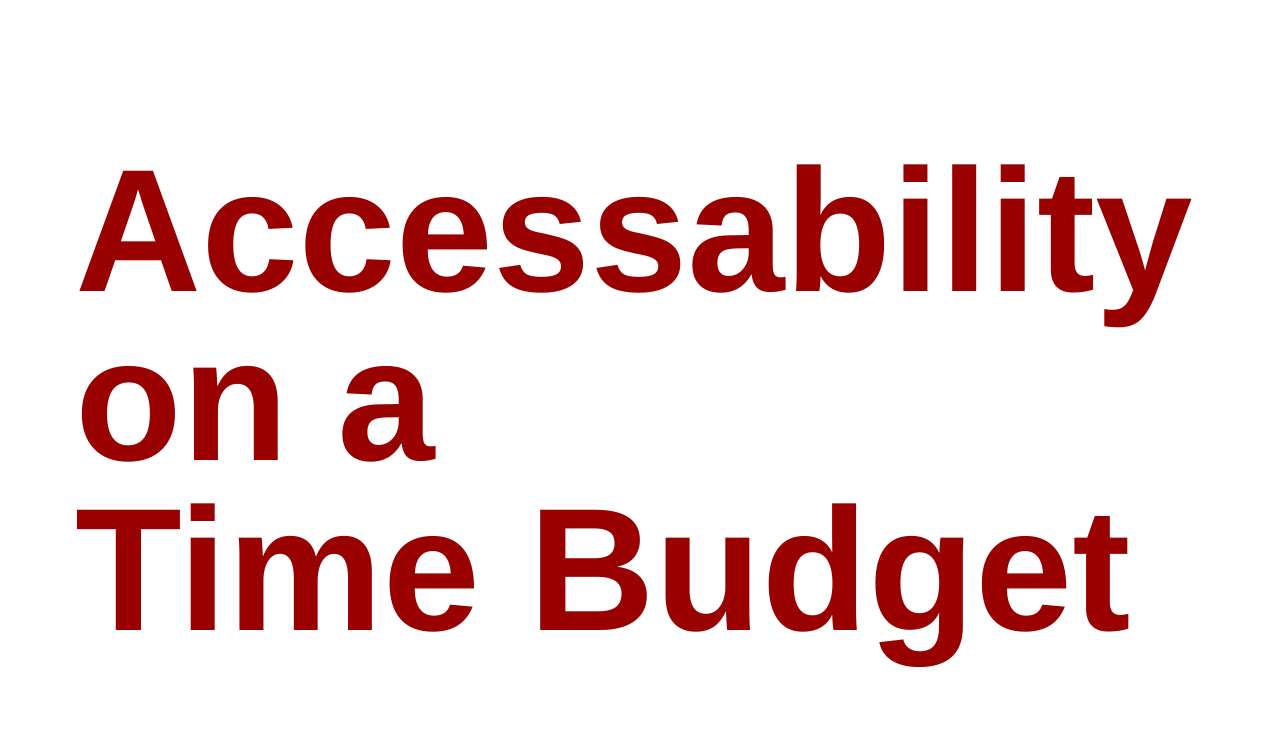
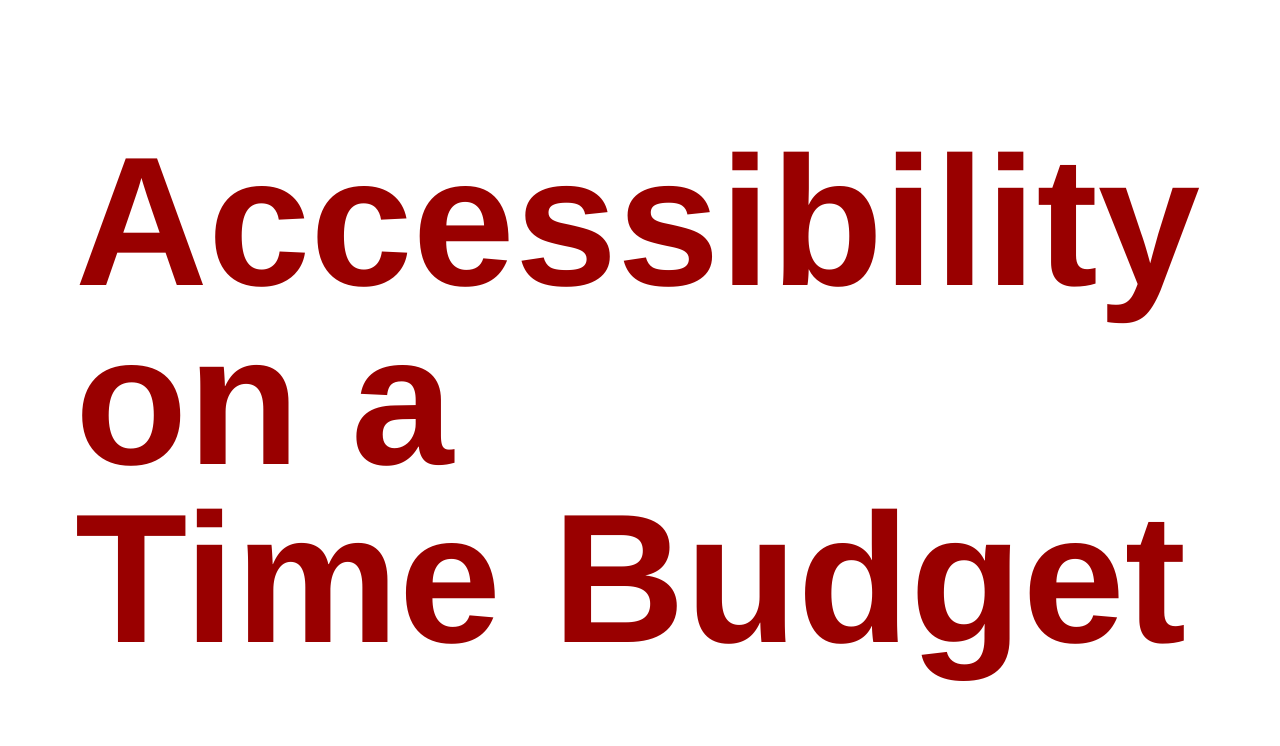
Before and after one commit to aaronjorbin/a11ycampbayarea-2014, a plain HTML site: page index.html in a window 1280 px wide. Drawn offline with Linux system fonts and the light colour scheme; a web font is replaced by a local one.

Commit message:
Generated by Jorbin

```diff
--- a/index.html
+++ b/index.html
@@ -7,7 +7,7 @@
     <link href="big.css" rel="stylesheet" type="text/css">
   </head>
   <body>
-    <div tabindex="0" class="slide">Accessability<br />on&nbsp;a<br />Time&nbsp;Budget </div>
+    <div tabindex="0" class="slide">Accessibility<br />on&nbsp;a<br />Time&nbsp;Budget </div>
     <div tabindex="0" class="slide">Real&nbsp;World<br />vs.<br />Ideal&nbsp;World</div>
     <div tabindex="0" class="slide">Design<br />&amp;<br />Develop</div>
     <div tabindex="0" class="slide">Upfront</div>
```
